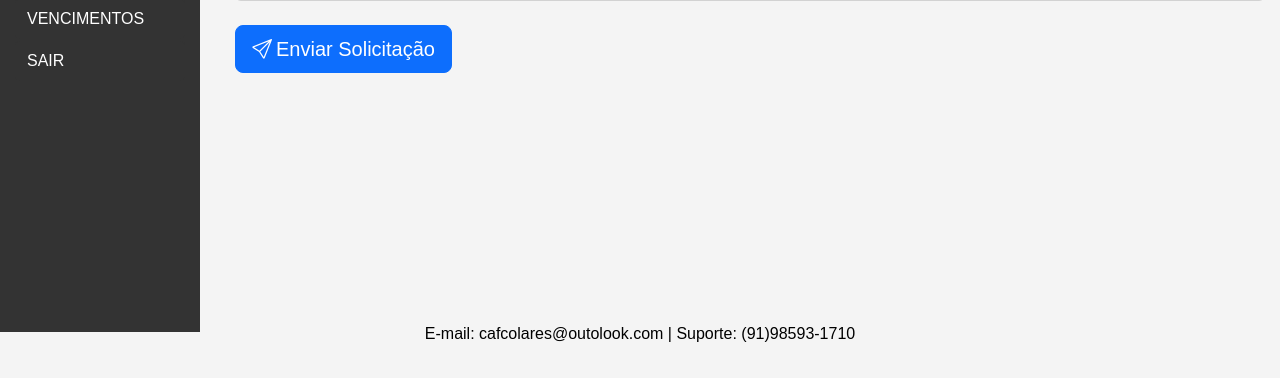
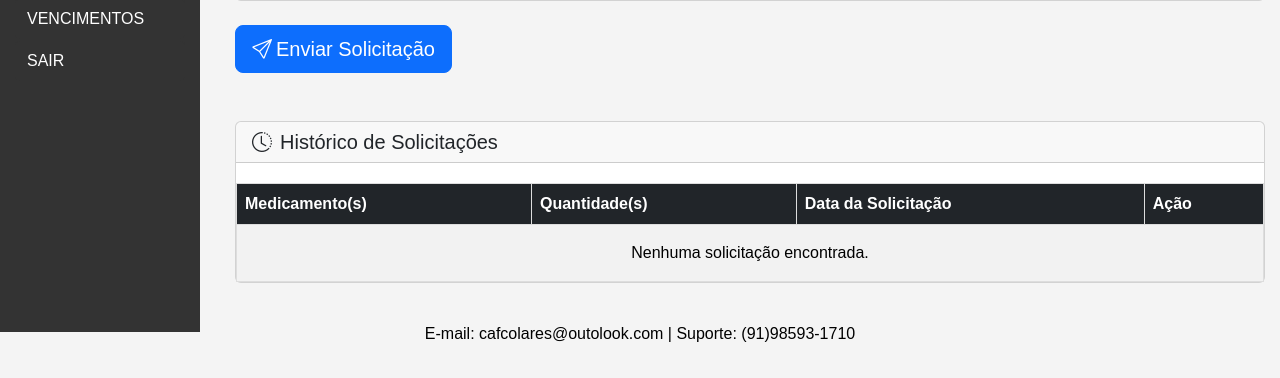
Before and after one commit to deivison-nog/cafcolares, a PHP site: page /solicitacoes_user.php in a window 1280 px wide. Shown: the part 428-806 px from the top of the page. Before the commit the page ends 770 px from the top, so only its background shows below. Run offline with PHP 8.4, Linux system fonts and the light colour scheme; a user stored in the database is signed in; data comes from the database, SQL or seed files in the repository.

Commit message:
Add history+pagination to solicitacoes_user.php; standardize all pagination to «/» format
Agent-Logs-Url: https://github.com/deivison-nog/cafcolares/sessions/253cc856-d927-4cb9-8d13-9b5234f25237

Co-authored-by: deivison-nog <77868616+deivison-nog@users.noreply.github.com>

```diff
--- a/solicitacoes_user.php
+++ b/solicitacoes_user.php
@@ -32,6 +32,37 @@ $stmt->execute([$usuario_id]);
 $medicamentos = $stmt->fetchAll(PDO::FETCH_ASSOC);
 
 $medicamentos_json = json_encode($medicamentos);
+
+// Paginated history of the user's requests
+$itensPorPagina = 10;
+$paginaAtual = isset($_GET['pagina']) ? max(1, (int)$_GET['pagina']) : 1;
+$offset = ($paginaAtual - 1) * $itensPorPagina;
+
+$countStmt = $pdo->prepare('SELECT COUNT(DISTINCT data_solicitacao) FROM solicitacoes WHERE usuario_id = ?');
+$countStmt->execute([$usuario_id]);
+$totalItens = $countStmt->fetchColumn();
+$totalPaginas = ceil($totalItens / $itensPorPagina);
+
+$tsStmt = $pdo->prepare('SELECT DISTINCT data_solicitacao FROM solicitacoes WHERE usuario_id = ? ORDER BY data_solicitacao DESC LIMIT ? OFFSET ?');
+$tsStmt->bindValue(1, $usuario_id);
+$tsStmt->bindValue(2, $itensPorPagina, PDO::PARAM_INT);
+$tsStmt->bindValue(3, $offset, PDO::PARAM_INT);
+$tsStmt->execute();
+$timestamps = $tsStmt->fetchAll(PDO::FETCH_COLUMN);
+
+if (!empty($timestamps)) {
+    $placeholders = implode(',', array_fill(0, count($timestamps), '?'));
+    $histStmt = $pdo->prepare("SELECT solicitacoes.*, medicamentos.medicamento
+                               FROM solicitacoes
+                               JOIN medicamentos ON solicitacoes.medicamento_id = medicamentos.id
+                               WHERE solicitacoes.usuario_id = ?
+                               AND solicitacoes.data_solicitacao IN ($placeholders)
+                               ORDER BY solicitacoes.data_solicitacao DESC");
+    $histStmt->execute(array_merge([$usuario_id], $timestamps));
+    $historico = $histStmt->fetchAll(PDO::FETCH_ASSOC);
+} else {
+    $historico = [];
+}
 ?>
 <!DOCTYPE html>
 <html lang="pt-BR">
@@ -103,6 +134,80 @@ $medicamentos_json = json_encode($medicamentos);
     <button id="enviar-solicitacao" class="btn btn-primary btn-lg" onclick="enviarSolicitacao()">
       <i class="bi bi-send me-1"></i>Enviar Solicitação
     </button>
+
+    <div class="card mt-5">
+      <div class="card-header">
+        <h5 class="mb-0"><i class="bi bi-clock-history me-2"></i>Histórico de Solicitações</h5>
+      </div>
+      <div class="card-body p-0">
+        <div class="table-responsive">
+          <table class="table table-hover table-striped mb-0">
+            <thead class="table-dark">
+              <tr>
+                <th>Medicamento(s)</th>
+                <th>Quantidade(s)</th>
+                <th>Data da Solicitação</th>
+                <th>Ação</th>
+              </tr>
+            </thead>
+            <tbody>
+              <?php if (!empty($historico)): ?>
+                <?php
+                $grouped = [];
+                foreach ($historico as $pedido) {
+                    $data = date('d/m/Y, \à\s H:i', strtotime($pedido['data_solicitacao']));
+                    if (!isset($grouped[$data])) {
+                        $grouped[$data] = ['medicamentos' => [], 'quantidades' => [], 'data' => $data];
+                    }
+                    $grouped[$data]['medicamentos'][] = $pedido['medicamento'];
+                    $grouped[$data]['quantidades'][] = $pedido['quantidade'];
+                }
+                ?>
+                <?php foreach ($grouped as $group): ?>
+                  <tr>
+                    <td><?php echo htmlspecialchars(implode(', ', $group['medicamentos'])); ?></td>
+                    <td><?php echo htmlspecialchars(implode(', ', $group['quantidades'])); ?></td>
+                    <td><?php echo htmlspecialchars($group['data']); ?></td>
+                    <td>
+                      <form method="get" action="solicitacoes_confirmadas_user.php" class="d-inline">
+                        <input type="hidden" name="medicamentos" value="<?php echo urlencode(implode(', ', $group['medicamentos'])); ?>">
+                        <input type="hidden" name="quantidades" value="<?php echo urlencode(implode(', ', $group['quantidades'])); ?>">
+                        <input type="hidden" name="data" value="<?php echo urlencode($group['data']); ?>">
+                        <button type="submit" class="btn btn-sm btn-outline-primary">
+                          <i class="bi bi-printer me-1"></i>Imprimir
+                        </button>
+                      </form>
+                    </td>
+                  </tr>
+                <?php endforeach; ?>
+              <?php else: ?>
+                <tr>
+                  <td colspan="4" class="text-center py-3">Nenhuma solicitação encontrada.</td>
+                </tr>
+              <?php endif; ?>
+            </tbody>
+          </table>
+        </div>
+      </div>
+    </div>
+
+    <?php if ($totalPaginas > 1): ?>
+    <nav class="mt-3">
+      <ul class="pagination pagination-sm justify-content-center">
+        <li class="page-item <?php echo $paginaAtual <= 1 ? 'disabled' : ''; ?>">
+          <a class="page-link" href="?pagina=<?php echo $paginaAtual - 1; ?>">&laquo;</a>
+        </li>
+        <?php for ($i = 1; $i <= $totalPaginas; $i++): ?>
+          <li class="page-item <?php echo $i == $paginaAtual ? 'active' : ''; ?>">
+            <a class="page-link" href="?pagina=<?php echo $i; ?>"><?php echo $i; ?></a>
+          </li>
+        <?php endfor; ?>
+        <li class="page-item <?php echo $paginaAtual >= $totalPaginas ? 'disabled' : ''; ?>">
+          <a class="page-link" href="?pagina=<?php echo $paginaAtual + 1; ?>">&raquo;</a>
+        </li>
+      </ul>
+    </nav>
+    <?php endif; ?>
   </div>
 </div>
 <?php include 'includes/foot.php'; ?>
```
Also changed, not shown: admin_estoque.php (+6 -14 lines), admin_validade.php (+3 -7 lines), relatorio.php (+2 -6 lines), relatorio_pacientes.php (+2 -6 lines), relatorio_pacientes_user.php (+2 -6 lines), relatorio_solicitacoes_user.php (+2 -6 lines), solicitacoes_caf.php (+2 -6 lines), user_validade.php (+3 -7 lines).
